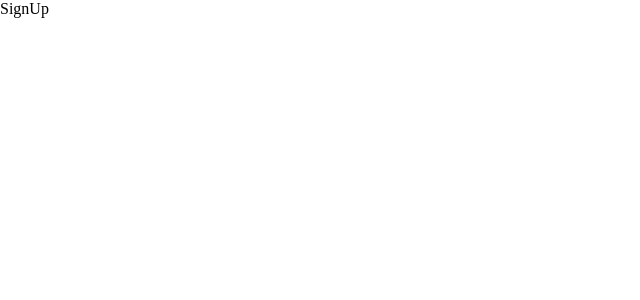
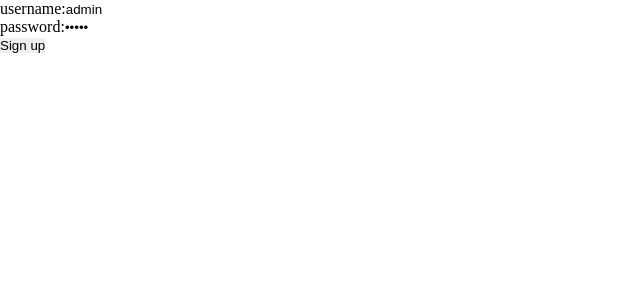
Before and after one commit to Welcome-To-Hell-Word/a-demo-web, a Vue app: page /sign-up in a window 1280 px wide. Shown: the top 300 px of the page, without its empty margins (0-640 px from the left). Built offline with nearby package versions, Linux system fonts and the light colour scheme.

Commit message:
'nothing'

```diff
--- a/config/index.js
+++ b/config/index.js
@@ -12,7 +12,7 @@ module.exports = {
     assetsPublicPath: '/',
     proxyTable: {
       /** 加上这个 可以不用在 controller 加 @CrossOrigin注解 **/
-      /** 搭配 src/main.js の axios.defaults.baseURL = '/path' **/
+      /** 搭配 src/main.js の axios.defaults.baseURL = '/ok' **/
       /** ↓↓↓↓↓↓↓↓↓↓ **/
       '/ok': {
         target: 'http://127.0.0.1:10001/master-spark/module',
--- a/src/router/index.js
+++ b/src/router/index.js
@@ -14,6 +14,10 @@ export default new Router({
       meta: {
         requireAuth: true
       }
+    },
+    {
+      path: '/',
+      redirect: '/index'
     },
     {
       path: '/index',
--- a/src/store/index.js
+++ b/src/store/index.js
@@ -10,7 +10,7 @@ export default new Vuex.Store({
     }
   },
   mutations: {
-    sign_in (state, user) {
+    current_user (state, user) {
       state.user = user
       window.localStorage.setItem('user', JSON.stringify(user))
     }
--- a/src/views/index/index.vue
+++ b/src/views/index/index.vue
@@ -1,5 +1,6 @@
 <template>
   <div id="Index">
+    <div>当前登录:{{current_user.username}}</div>
     <div v-on:click="MenuY_hidden">Index</div>
     <menu-y></menu-y>
   </div>
@@ -9,6 +10,11 @@
 import MenuY from '../../components/MenuY'
 export default {
   name: 'Index',
+  data () {
+    return {
+      current_user: this.$store.state.user
+    }
+  },
   components: {MenuY},
   methods: {
     MenuY_hidden () {
--- a/src/views/sign-in/index.vue
+++ b/src/views/sign-in/index.vue
@@ -27,7 +27,7 @@ export default {
         password: this.SignInForm.password
       }).then(successResponse => {
         if (successResponse.data.code === '200') {
-          _this.$store.commit('sign_in', _this.SignInForm)
+          _this.$store.commit('current_user', _this.SignInForm)
           let path = this.$route.query.redirect
           this.$router.replace({path: path === '/' || path === undefined ? '/index' : path})
         }
--- a/src/views/sign-up/index.vue
+++ b/src/views/sign-up/index.vue
@@ -1,12 +1,40 @@
 <template>
   <div id="SignUp">
-    <div>SignUp</div>
+    <div id="SignUp_Form">
+      <div>username:<input v-model="SignUpForm.username" type="text" placeholder="username"></div>
+      <div>password:<input v-model="SignUpForm.password" type="password" placeholder="password"></div>
+      <div><button v-on:click="sign_up">Sign up</button></div>
+    </div>
   </div>
 </template>
 
 <script>
 export default {
-  name: 'SignUp'
+  name: 'SignUp',
+  data () {
+    return {
+      SignUpForm: {
+        username: 'admin',
+        password: 'admin'
+      }
+    }
+  },
+  methods: {
+    sign_up () {
+      let _this = this
+      this.$axios.post('/user/sign-up', {
+        username: this.SignUpForm.username,
+        password: this.SignUpForm.password
+      }).then(successResponse => {
+        if (successResponse.data.code === '200') {
+          _this.$store.commit('current_user', _this.SignInForm)
+          this.$router.replace({path: '/'})
+        }
+      }).catch(failureResponse => {
+        window.console.error(failureResponse)
+      })
+    }
+  }
 }
 </script>
 
```
Also changed, not shown: src/views/article/list.vue (added, +13 -0 lines).
